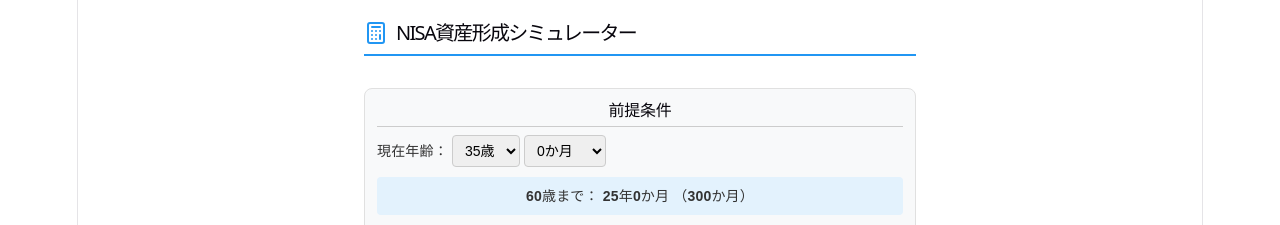
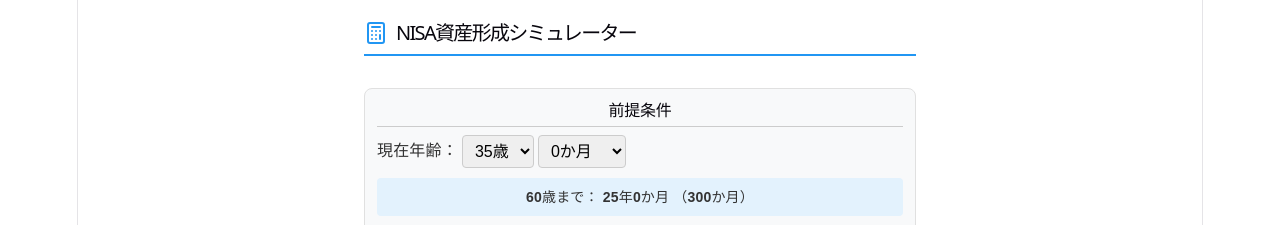
Before and after one commit to smaki-dev/nisa-simulator, a React (Vite) app: page / in a window 1280 px wide. Shown: the top 225 px of the page. Built offline with nearby package versions, Linux system fonts and the light colour scheme.

Commit message:
スマホタップ時の自動ズームを防止

```diff
--- a/index.html
+++ b/index.html
@@ -3,7 +3,7 @@
   <head>
     <meta charset="UTF-8" />
     <link rel="icon" type="image/svg+xml" href="/favicon.svg" />
-    <meta name="viewport" content="width=device-width, initial-scale=1.0" />
+    <meta name="viewport" content="width=device-width, initial-scale=1.0, maximum-scale=1.0, user-scalable=no" />
     <title>nisa-simulator</title>
   </head>
   <body>
--- a/src/App.tsx
+++ b/src/App.tsx
@@ -85,11 +85,11 @@ export function App() {
         {/* 基本情報（年齢・月数） */}
         <div style={{ display: 'flex', gap: '10px', flexWrap: 'wrap', alignItems: 'center', marginBottom: '16px' }}>
           <div style={{ display: 'flex', alignItems: 'center', flexWrap: 'wrap', gap: '4px' }}>
-            <span style={{ fontWeight: 'bold', fontSize: '14px' }}>現在年齢：</span>
+            <span style={{ fontWeight: 'bold', fontSize: '16px' }}>現在年齢：</span>
             <select
               value={input.currentAgeYears}
               onChange={(e) => handleInputChange('top', 'currentAgeYears', e.target.value)}
-              style={{ padding: '6px 8px', fontSize: '14px', borderRadius: '4px', border: '1px solid #ccc' }}
+              style={{ padding: '6px 8px', fontSize: '16px', borderRadius: '4px', border: '1px solid #ccc' }}
             >
               {Array.from({ length: 43 }, (_, i) => i + 18).map((age) => (
                 <option key={age} value={age}>
@@ -100,7 +100,7 @@ export function App() {
             <select
               value={input.currentAgeMonths}
               onChange={(e) => handleInputChange('top', 'currentAgeMonths', e.target.value)}
-              style={{ padding: '6px 8px', fontSize: '14px', borderRadius: '4px', border: '1px solid #ccc' }}
+              style={{ padding: '6px 8px', fontSize: '16px', borderRadius: '4px', border: '1px solid #ccc' }}
             >
               {Array.from({ length: 12 }, (_, i) => i).map((m) => (
                 <option key={m} value={m}>
```
